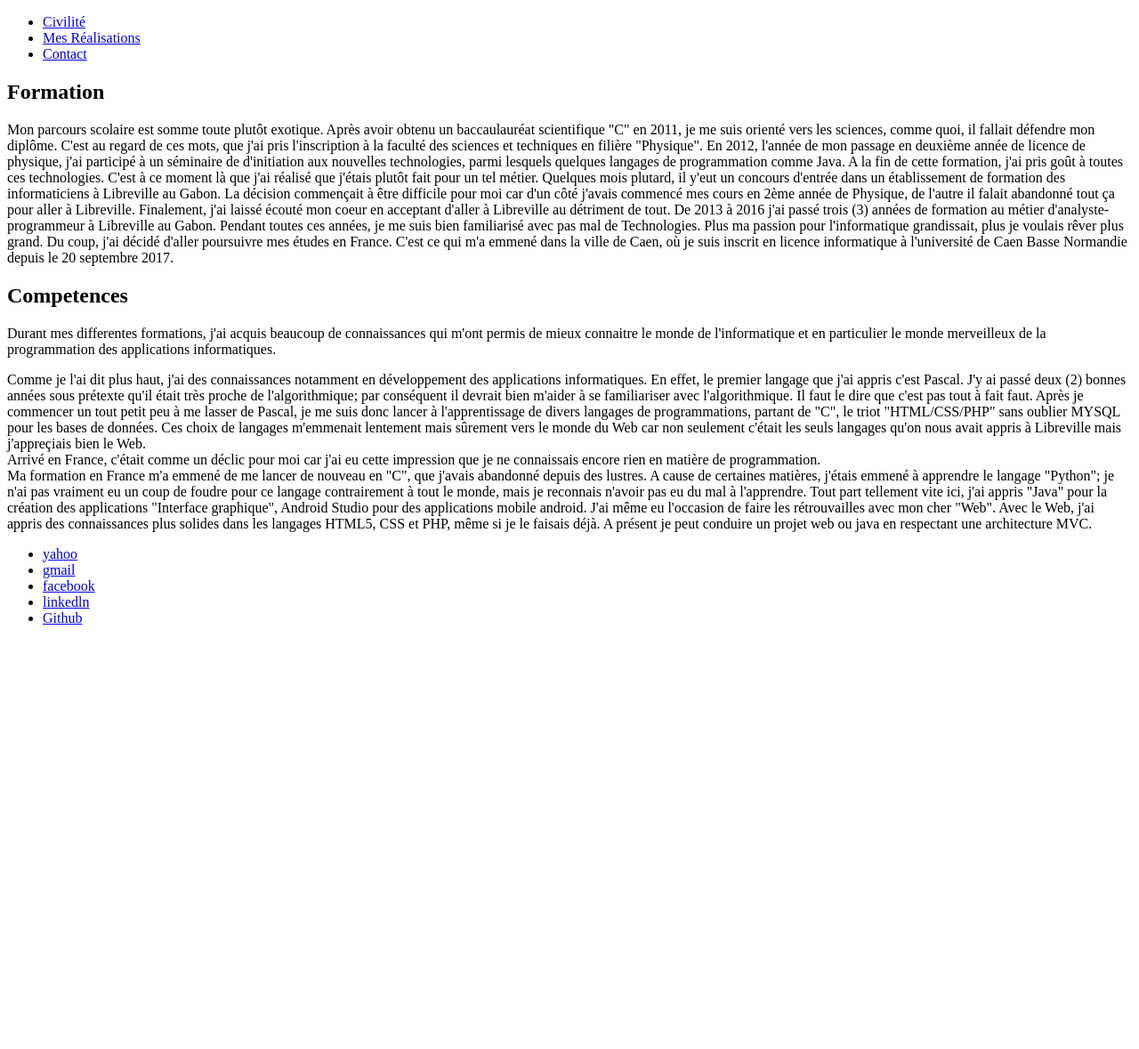
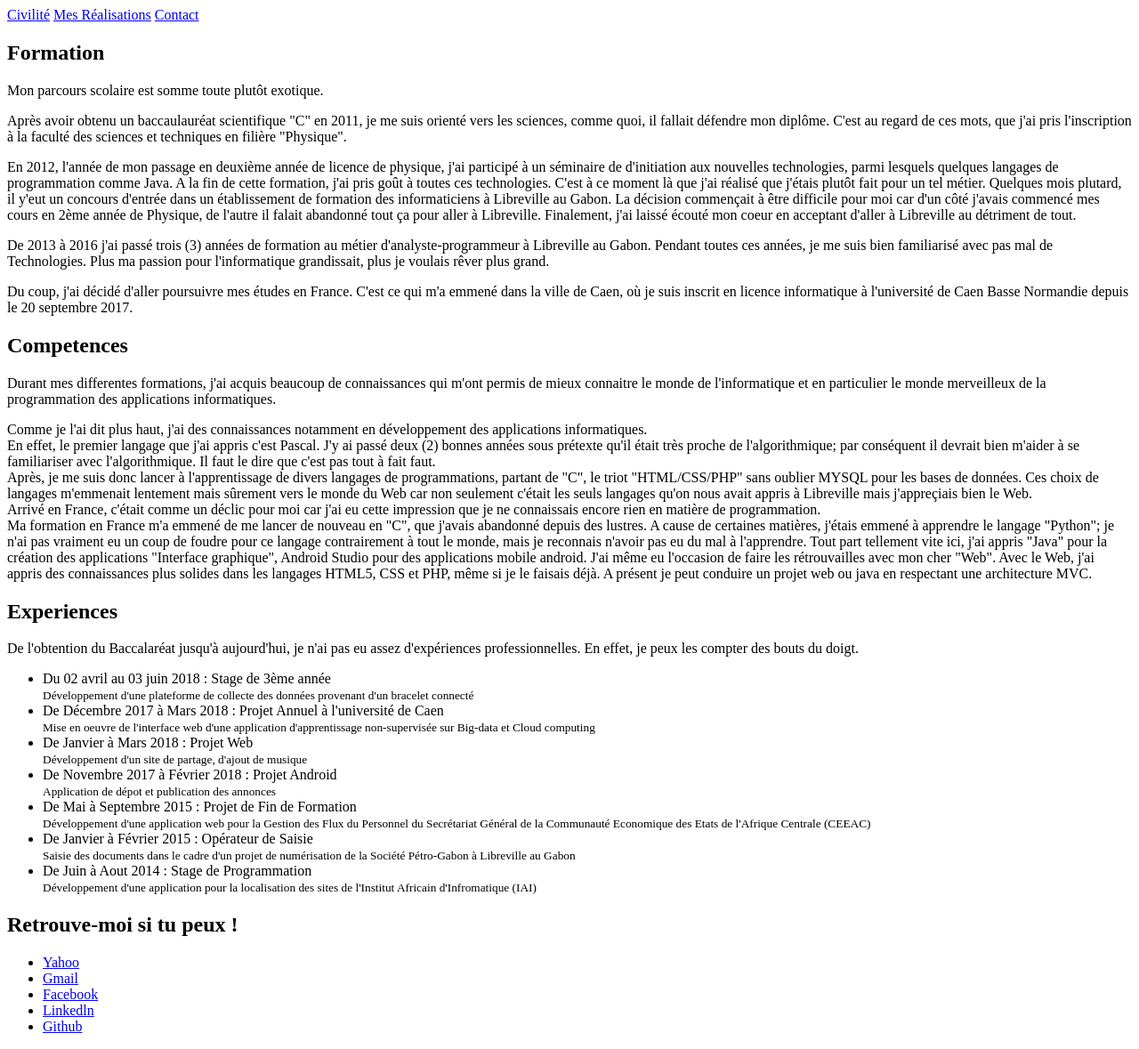
Before and after one commit to DavhMich/PresentationPersonnel, a plain HTML site: page realisation.html in a window 1280 px wide. Shown: the whole page at 89% size. Before the commit the page ends 800 px from the top, so only its background shows below. Drawn offline with Linux system fonts and the light colour scheme.

Commit message:
enrichissement des contenus des fichiers index.html et realisation.html

```diff
--- a/realisation.html
+++ b/realisation.html
@@ -6,44 +6,128 @@
 	</head>
 
 	<body>
-		<header>
-			<nav>
-				<ul>
-					<li><a href="index.php">Civilité</a></li>
-					<li><a href="realisation.html">Mes Réalisations</a></li>
-					<li><a href="contact.html">Contact</a></li>
-				</ul>
+		<header id="header">
+			<nav id="navigation">
+
+					<a href="index.php">Civilité</a>
+					<a href="realisation.html">Mes Réalisations</a>
+					<a href="contact.html">Contact</a>
 			</nav>
 		</header>
 
 		<main>
 			<section>
-				<h1>Formation</h1>
-				Mon parcours scolaire est somme toute plutôt exotique. Après avoir obtenu un baccaulauréat scientifique "C" en 2011, je me suis orienté vers les sciences, comme quoi, il fallait défendre mon diplôme. C'est au regard de ces mots, que j'ai pris l'inscription à la faculté des sciences et techniques en filière "Physique". En 2012, l'année de mon passage en deuxième année de licence de physique, j'ai participé à un séminaire de d'initiation aux nouvelles technologies, parmi lesquels quelques langages de programmation comme Java. A la fin de cette formation, j'ai pris goût à toutes ces technologies. C'est à ce moment là que j'ai réalisé que j'étais plutôt fait pour un tel métier. Quelques mois plutard, il y'eut un concours d'entrée dans un établissement de formation des informaticiens à Libreville au Gabon. La décision commençait à être difficile pour moi car d'un côté j'avais commencé  mes cours en 2ème année de Physique, de l'autre il falait abandonné tout ça pour aller à Libreville. Finalement, j'ai laissé écouté mon coeur en acceptant d'aller à Libreville au détriment de tout.
-				De 2013 à 2016 j'ai passé trois (3) années de formation au métier d'analyste-programmeur à Libreville au Gabon. Pendant toutes ces années, je me suis bien familiarisé avec pas mal de Technologies. Plus ma passion pour l'informatique grandissait, plus je voulais rêver plus grand. Du coup, j'ai décidé d'aller poursuivre mes études en France. C'est ce qui m'a emmené dans la ville de Caen, où je suis inscrit  en licence informatique à l'université de Caen Basse Normandie depuis le 20 septembre 2017.
+				<h2>Formation</h2>
+				<p>Mon parcours scolaire est somme toute plutôt exotique. </p>
+				<p>Après avoir obtenu un baccaulauréat scientifique "C" en 2011, je me suis orienté vers les sciences, comme quoi, il fallait défendre mon diplôme. C'est au regard de ces mots, que j'ai pris l'inscription à la faculté des sciences et techniques en filière "Physique".</p>
+				<p> En 2012, l'année de mon passage en deuxième année de licence de physique, j'ai participé à un séminaire de d'initiation aux nouvelles technologies, parmi lesquels quelques langages de programmation comme Java. A la fin de cette formation, j'ai pris goût à toutes ces technologies. C'est à ce moment là que j'ai réalisé que j'étais plutôt fait pour un tel métier. Quelques mois plutard, il y'eut un concours d'entrée dans un établissement de formation des informaticiens à Libreville au Gabon. La décision commençait à être difficile pour moi car d'un côté j'avais commencé  mes cours en 2ème année de Physique, de l'autre il falait abandonné tout ça pour aller à Libreville. Finalement, j'ai laissé écouté mon coeur en acceptant d'aller à Libreville au détriment de tout. </p>
+				<p>De 2013 à 2016 j'ai passé trois (3) années de formation au métier d'analyste-programmeur à Libreville au Gabon. Pendant toutes ces années, je me suis bien familiarisé avec pas mal de Technologies. Plus ma passion pour l'informatique grandissait, plus je voulais rêver plus grand.</p>
+
+				<p>Du coup, j'ai décidé d'aller poursuivre mes études en France. C'est ce qui m'a emmené dans la ville de Caen, où je suis inscrit  en licence informatique à l'université de Caen Basse Normandie depuis le 20 septembre 2017.</p>
 			</section>
 
 			<section>
-				<h1>Competences</h1>
+				<h2>Competences</h2>
 				<p>Durant mes differentes formations, j'ai acquis beaucoup de connaissances qui m'ont permis de mieux connaitre le monde de l'informatique et en particulier le monde merveilleux de la programmation des applications informatiques.</p>
-				<p>
-					Comme je l'ai dit plus haut, j'ai des connaissances notamment en développement des applications informatiques.
-					En effet, le premier langage que j'ai appris c'est Pascal. J'y ai passé deux (2) bonnes années sous prétexte qu'il était très proche de l'algorithmique; par conséquent il devrait bien m'aider à se familiariser avec l'algorithmique. Il faut le dire que c'est pas tout à fait faut.
-					Après je commencer un tout petit peu à me lasser de Pascal, je me suis donc lancer à l'apprentissage de divers langages de programmations, partant de "C", le triot "HTML/CSS/PHP" sans oublier MYSQL pour les bases de données. Ces choix de langages m'emmenait lentement mais sûrement vers le monde du Web car non seulement c'était les seuls langages qu'on nous avait appris à Libreville mais j'appreçiais bien le Web.<br/>
-					Arrivé en France, c'était comme un déclic pour moi car j'ai eu cette impression que je ne connaissais encore rien en matière de programmation. <br/>
-					Ma formation en France m'a emmené de me lancer de nouveau en "C", que j'avais abandonné depuis des lustres. A cause de certaines matières, j'étais emmené à apprendre le langage "Python"; je n'ai pas vraiment eu un coup de foudre pour ce langage contrairement à tout le monde, mais je reconnais n'avoir pas eu du mal à l'apprendre. Tout part tellement vite ici, j'ai appris "Java" pour la création des applications "Interface graphique", Android Studio pour des applications mobile android. J'ai même eu l'occasion de faire les rétrouvailles avec mon cher "Web". Avec le Web, j'ai appris des connaissances plus solides dans les langages HTML5, CSS et PHP, même si je le faisais déjà. A présent je peut conduire un projet web ou java en respectant une architecture MVC.
+				<p>Comme je l'ai dit plus haut, j'ai des connaissances notamment en développement des applications informatiques.<br/>
+				En effet, le premier langage que j'ai appris c'est Pascal. J'y ai passé deux (2) bonnes années sous prétexte qu'il était très proche de l'algorithmique; par conséquent il devrait bien m'aider à se familiariser avec l'algorithmique. Il faut le dire que c'est pas tout à fait faut. <br/>
+				Après, je me suis donc lancer à l'apprentissage de divers langages de programmations, partant de "C", le triot "HTML/CSS/PHP" sans oublier MYSQL pour les bases de données. Ces choix de langages m'emmenait lentement mais sûrement vers le monde du Web car non seulement c'était les seuls langages qu'on nous avait appris à Libreville mais j'appreçiais bien le Web.<br/>
+				Arrivé en France, c'était comme un déclic pour moi car j'ai eu cette impression que je ne connaissais encore rien en matière de programmation. <br/>
+				Ma formation en France m'a emmené de me lancer de nouveau en "C", que j'avais abandonné depuis des lustres. A cause de certaines matières, j'étais emmené à apprendre le langage "Python"; je n'ai pas vraiment eu un coup de foudre pour ce langage contrairement à tout le monde, mais je reconnais n'avoir pas eu du mal à l'apprendre. Tout part tellement vite ici, j'ai appris "Java" pour la création des applications "Interface graphique", Android Studio pour des applications mobile android. J'ai même eu l'occasion de faire les rétrouvailles avec mon cher "Web". Avec le Web, j'ai appris des connaissances plus solides dans les langages HTML5, CSS et PHP, même si je le faisais déjà. A présent je peut conduire un projet web ou java en respectant une architecture MVC.
 				</p>
 
 			</section>
+			<section>
+				<h2>Experiences</h2>
+				<p>De l'obtention du Baccalaréat jusqu'à aujourd'hui, je n'ai pas eu assez d'expériences professionnelles. En effet, je peux les compter des bouts du doigt.
+				</p>
+				<ul>
+					<li>
+						<span>Du 02 avril au 03 juin 2018 : Stage de 3ème année</span><br/>
+						<small>
+							Développement d'une plateforme de collecte des données provenant d'un bracelet connecté
+						</small>
+					</li>
+					<li>
+						<span>
+							De Décembre 2017 à Mars 2018 : Projet Annuel à l'université de Caen
+						</span><br/>
+						<small>
+							Mise en oeuvre de l'interface web d'une application d'apprentissage non-supervisée sur Big-data et Cloud computing
+						</small>
+					</li>
+					<li>
+						<span>
+							De Janvier à Mars 2018 : Projet Web
+						</span><br/>
+						<small>
+							Développement d'un site de partage, d'ajout de musique
+						</small>
+					</li>
+					<li>
+						<span>
+							De Novembre 2017 à Février 2018 : Projet Android
+						</span><br/>
+						<small>
+							Application de dépot et publication des annonces
+						</small>
+					</li>
+					<li>
+						<span>
+							De Mai à Septembre 2015 : Projet de Fin de Formation
+						</span><br/>
+						<small>
+							Développement d'une application web pour la Gestion des Flux du Personnel du Secrétariat Général de la Communauté Economique des Etats de l'Afrique Centrale (CEEAC)
+						</small>
+					</li>
+					<li>
+						<span>
+							De Janvier à Février 2015 : Opérateur de Saisie
+						</span><br/>
+						<small>
+							Saisie des documents dans le cadre d'un projet de numérisation de la Société Pétro-Gabon à Libreville au Gabon
+						</small>
+					</li>
+					<li>
+						<span>
+							De Juin à Aout 2014 : Stage de Programmation
+						</span><br/>
+						<small>
+							Développement d'une application pour la localisation des sites de l'Institut Africain d'Infromatique (IAI)
+						</small>
+					</li>
+				</ul>
+			</section>
 		</main>
 
-		<footer>
+		<footer id="footer">
+			<h2>Retrouve-moi si tu peux !</h2>
 			<ul>
-				<li><a href="#">yahoo</a></li>
-				<li><a href="#">gmail</a></li>
-				<li><a href="#">facebook</a></li>
-				<li><a href="#">linkedln</a></li>
-				<li><a href="#">Github</a></li>
+				<li>
+					<a href="#" title="Yahoo">
+						<span>Yahoo</span>
+					</a>
+				</li>
+				<li>
+					<a href="#" title="Gmail">
+						<span>Gmail</span>
+					</a>
+				</li>
+				<li>
+					<a href="#" title="facebook">
+						<span>Facebook</span>
+					</a>
+				</li>
+				<li>
+					<a href="#" title="Linkedln">
+						<span>Linkedln</span>
+					</a>
+				</li>
+				<li>
+					<a href="#" title="Github">
+						<span>Github</span>
+					</a>
+				</li>
 			</ul>
 		</footer>
 	</body>
```
Also changed, not shown: index.html (+45 -27 lines), contact.html (added).
